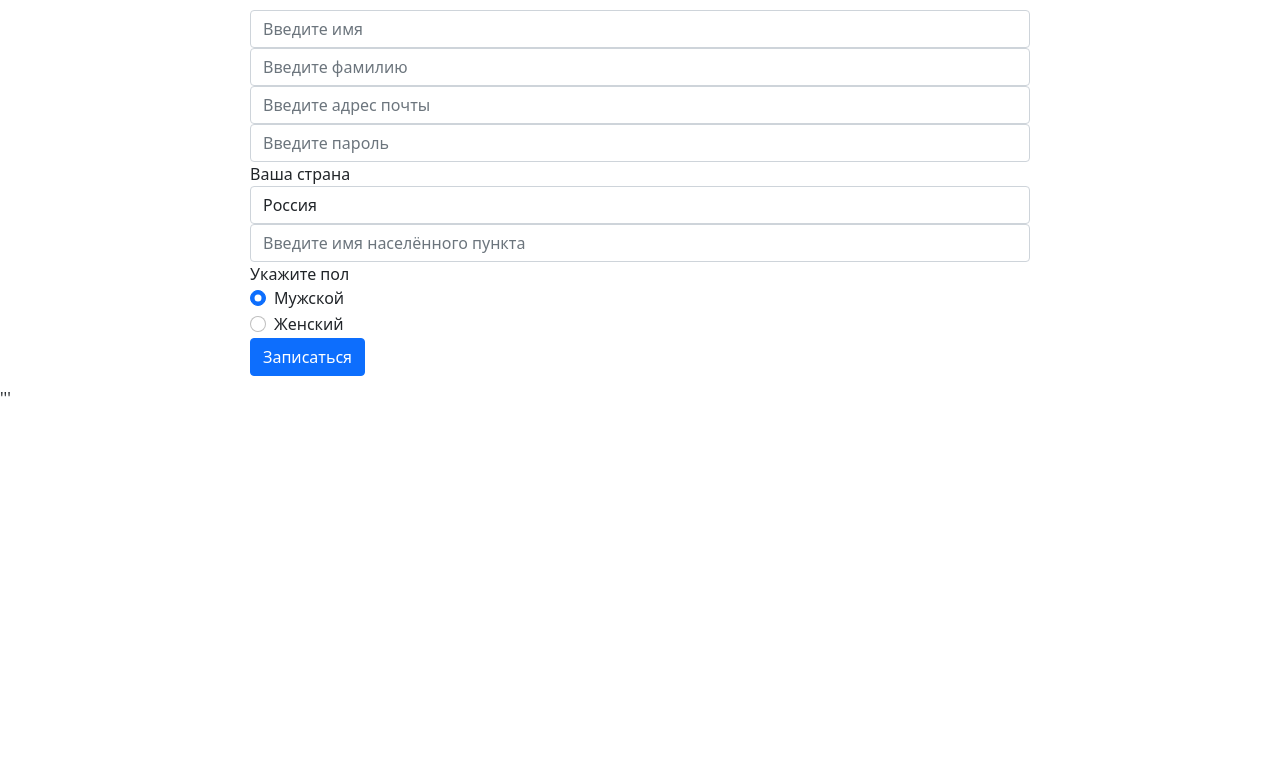
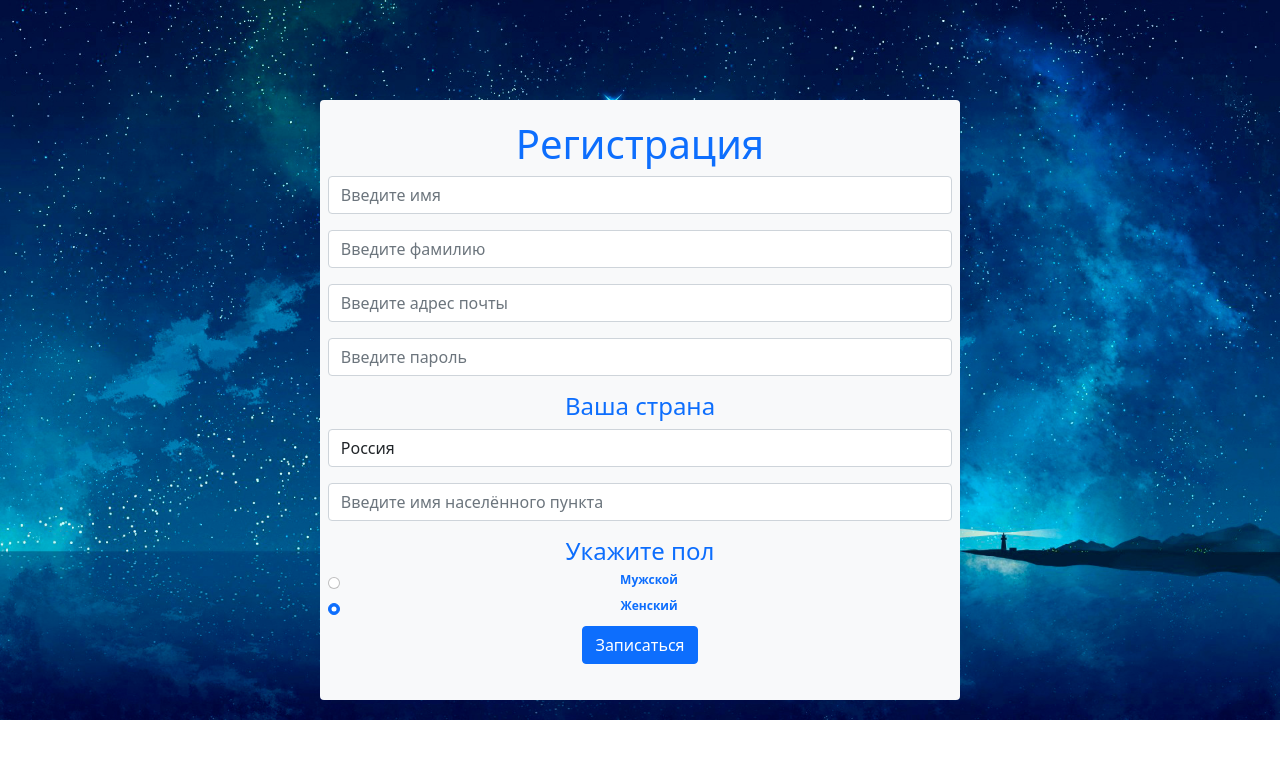
Before and after one commit to Fin666-f/weather-forecast, a Flask app: page /reg_form in a window 1280 px wide. Shown: the top 759 px of the page. Run offline with Flask 3, Linux system fonts and the light colour scheme.

Commit message:
Страница регистрации 3(Фунтикова и Фокина)

```diff
--- a/templates/reg_form.html
+++ b/templates/reg_form.html
@@ -1,33 +1,48 @@
-<!doctype html>
-                        <html lang="en">
+<!DOCTYPE html>
+<html land="en">
 <head>
-                            <meta charset="utf-8">
-                            <meta name="viewport" content="width=device-width, initial-scale=1, shrink-to-fit=no">
+    <meta charset="UTF-8">
+    <title>Weather cast</title>
     <link rel="stylesheet"
                     href="https://cdn.jsdelivr.net/npm/bootstrap@5.0.0-beta1/dist/css/bootstrap.min.css"
                     integrity="sha384-giJF6kkoqNQ00vy+HMDP7azOuL0xtbfIcaT9wjKHr8RbDVddVHyTfAAsrekwKmP1"
                     crossorigin="anonymous">
-                            <style>form.login_form {
-                                margin-left: auto;
-                                margin-right: auto;
-                                max-width: 800px;
-                                background-color: #ffffff;
-                                border: 1px #62a1ff;
-                                border-radius: 5px;
-                                padding: 10px;
-                            }
-                            </style>
-                            <title>Регистрация</title>
 </head>
 <body>
-                            <div>
-                                <form class="login_form" method="post">
+    <div class="row">
+        <img src="static\img\image.jpg" class="img-responsive" alt="nothing">
+    </div>
+    <div class="position-absolute top-50 start-50 translate-middle">
+        <div class="row">
+                <div class="badge bg-light" style="width: 640px; height: 600px;" >
+                    <p>
+                      <div class="container text-center">
+                          <div class="text-primary">
+                              <h1>
+                                  Регистрация
+                              </h1>
+                          </div>
+                      </div>
+                    <form method="post">
+                        <div class="mb-3">
                             <input type="name" class="form-control" id="name" placeholder="Введите имя" name="name">
+                        </div>
+                        <div class="mb-3">
                             <input type="surname" class="form-control" id="surname" placeholder="Введите фамилию" name="surname">
+                        </div>
+                        <div class="mb-3">
                             <input type="email" class="form-control" id="email" aria-describedby="emailHelp" placeholder="Введите адрес почты" name="email">
+                        </div>
+                        <div class="mb-3">
                             <input type="password" class="form-control" id="password" placeholder="Введите пароль" name="password">
+                        </div>
+                        <div class="mb-3">
                             <div class="form-group">
-                                        <label for="classSelect">Ваша страна</label>
+                                <div class="container text-center">
+                                    <div class="text-primary">
+                                        <h4>Ваша страна</h4>
+                                    </div>
+                                </div>
                                 <select class="form-control" id="country" name="country">
                                   <option>Россия</option>
                                   <option>Украина</option>
@@ -50,24 +65,42 @@
                                     <option>Израиль</option>
                                 </select>
                              </div>
+                        </div>
+                        <div class="mb-3">
                             <input type="home" class="form-control" id="home" placeholder="Введите имя населённого пункта" name="home">
+                        </div>
+                        <div class="col">
+                            <div class="text-primary">
+                                <h4>Укажите пол</h4>
+                            </div>
                             <div class="form-group">
-                                        <label for="form-check">Укажите пол</label>
+                                <div class="text-primary">
                                 <div class="form-check">
-                                          <input class="form-check-input" type="radio" name="sex" id="male" value="мужской" checked>
+                                  <input class="form-check-input" type="radio" name="sex" id="male">
                                   <label class="form-check-label" for="male">
                                     Мужской
                                   </label>
                                 </div>
+                            </div>
+                            <div class="text-primary">
                                 <div class="form-check">
-                                          <input class="form-check-input" type="radio" name="sex" id="female" value="женский">
+                                  <input class="form-check-input" type="radio" name="sex" id="female" checked>
                                   <label class="form-check-label" for="female">
                                     Женский
                                   </label>
                                 </div>
                             </div>
+                            </div>
+                        <div class="mb-3">
+                            <div class="text-center">
                                 <button type="submit" class="btn btn-primary">Записаться</button>
+                            </div>
+                        </div>
                     </form>
+
+                    </p>
+                </div>
+        </div>
     </div>
 </body>
-                        </html>'''
+</html>
```
Lines whose indentation alone changed are shown as unchanged.
